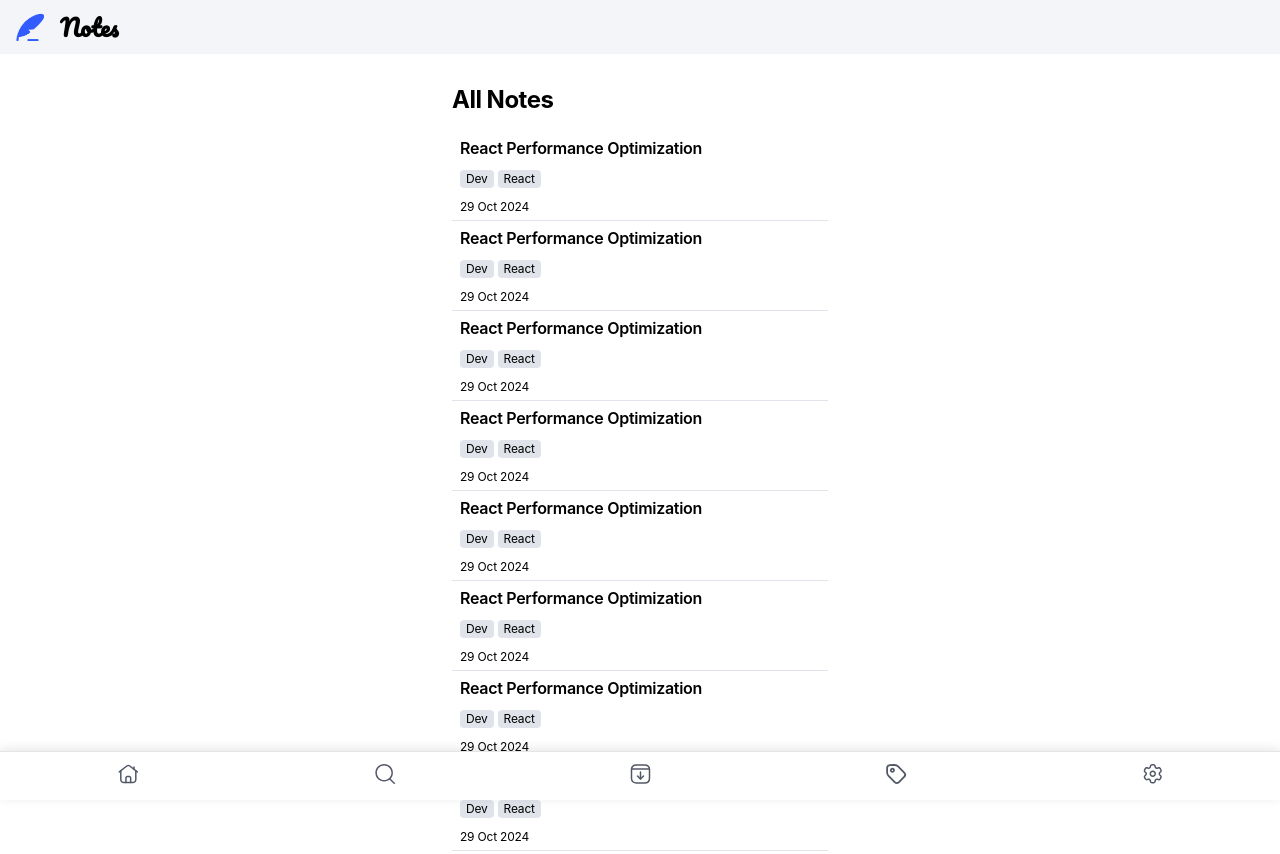
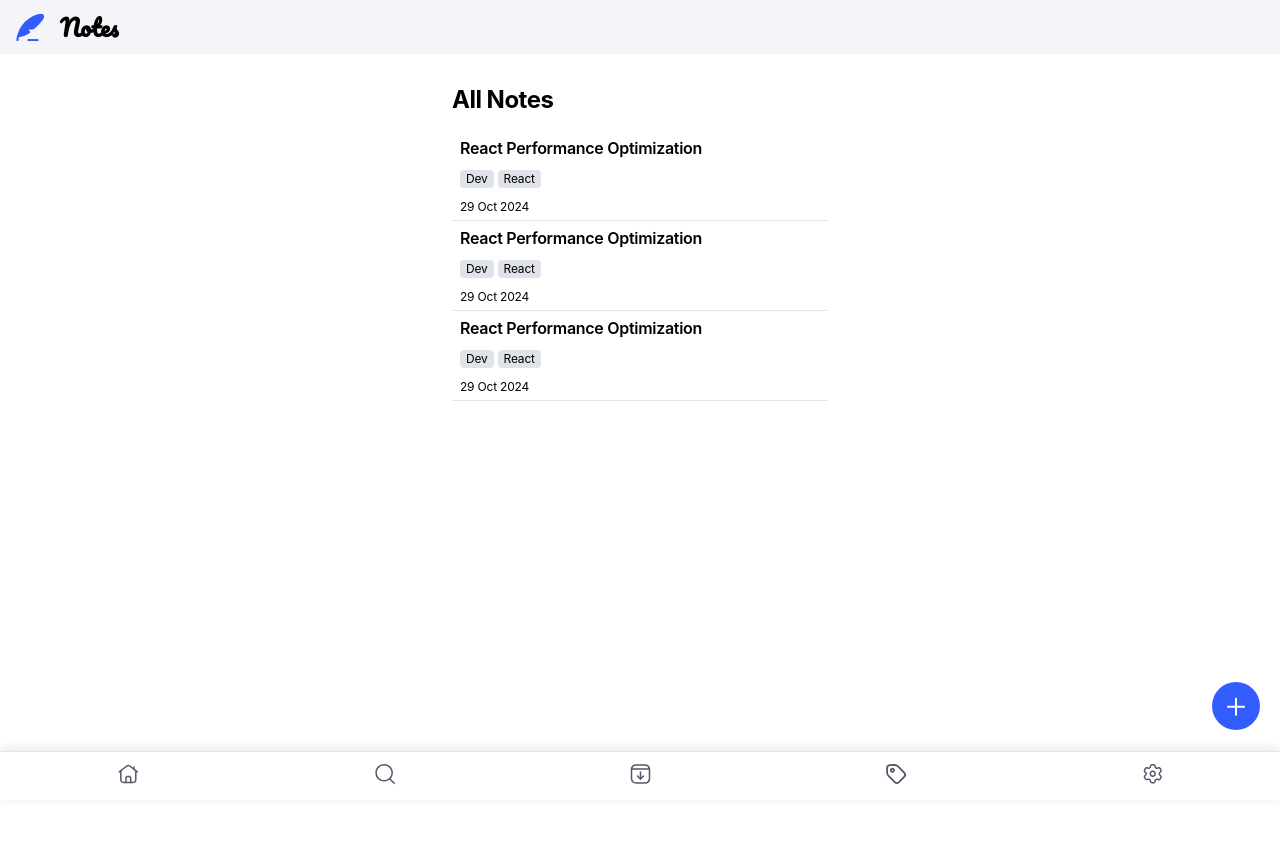
Before and after one commit to MikeG404/note-taking-web-app, a Next.js app: page /all-notes in a window 1280 px wide. After the commit the page ends 800 px from the top, so only its background shows below. Built offline with nearby package versions, Linux system fonts and the light colour scheme.

Commit message:
feat: add floating button UI component and update note-taking interface

```diff
--- a/app/all-notes/page.js
+++ b/app/all-notes/page.js
@@ -5,9 +5,7 @@ import NoteList from "../components/notes/NoteList";
 export default function AllNotes() {
     return (
         <main>
-            <MobilePageHeader />
             <NoteList />
-            <MobilePageFooter />
         </main>
     )
 }
--- a/app/components/assets/svg.js
+++ b/app/components/assets/svg.js
@@ -18,7 +18,7 @@ export const Search = () => {
     )
 }
 
-export const Inbox = () => {
+export const Archived = () => {
     return (
         <svg width="25" height="24" viewBox="0 0 25 24" fill="none" xmlns="http://www.w3.org/2000/svg">
             <path d="M21.5 7.78216V16.2169C21.5 19.165 19.4188 21 16.4736 21H8.52638C5.58119 21 3.5 19.165 3.5 16.2159V7.78216C3.5 4.83405 5.58119 3 8.52638 3H16.4736C19.4188 3 21.5 4.84281 21.5 7.78216Z" stroke="#525866" strokeWidth="1.5" strokeLinecap="round" strokeLinejoin="round"/>
@@ -46,3 +46,11 @@ export const Setting = () => {
         </svg>
     )
 }
+
+export const Plus = () => {
+    return (
+        <svg width="18" height="19" viewBox="0 0 18 19" fill="none" xmlns="http://www.w3.org/2000/svg">
+            <path d="M9 0.666626C9.55213 0.666626 10 1.11439 10 1.66663V8.66663H17C17.5521 8.66663 18 9.11436 18 9.66663C18 9.96876 17.8659 10.2396 17.6543 10.4228C17.4792 10.5746 17.25 10.6666 17 10.6666H10V17.6666C10 18.2189 9.55213 18.6666 9 18.6666C8.44787 18.6666 8 18.2189 8 17.6666V10.6666H1C0.44792 10.6666 0 10.2189 0 9.66663C0 9.11436 0.44792 8.66663 1 8.66663H8V1.66663C8 1.11439 8.44787 0.666626 9 0.666626Z" fill="white"/>
+        </svg>
+    )
+}
--- a/app/components/layout/MobilePageFooter.js
+++ b/app/components/layout/MobilePageFooter.js
@@ -1,7 +1,7 @@
 import styles from './mobile-page-footer.module.css';
 import Link from 'next/link';
 
-import { Home, Search, Inbox, Tag, Setting } from '../assets/svg';
+import { Home, Search, Archived, Tag, Setting } from '../assets/svg';
 
 
 export default function MobilePageFooter() {
@@ -13,8 +13,8 @@ export default function MobilePageFooter() {
             <Link href='/search-notes'>
                 <Search />
             </Link>
-            <Link href='/inbox'>
-                <Inbox />
+            <Link href='/archived'>
+                <Archived />
             </Link>
             <Link href='/tags'>
                 <Tag />
--- a/app/components/notes/NoteList.js
+++ b/app/components/notes/NoteList.js
@@ -1,5 +1,6 @@
 import styles from './note-list.module.css'
 import Note from "./Note"
+import FloatingButton from '../ui/FloatingButton'
 
 export default function NoteList() {
     return (
@@ -8,13 +9,7 @@ export default function NoteList() {
                 <Note />
                 <Note />
                 <Note />
-                <Note />
-                <Note />
-                <Note />
-                <Note />
-                <Note />
-                <Note />
-                <Note />
+                <FloatingButton />
         </section>
     )
 }
--- a/app/components/notes/note-list.module.css
+++ b/app/components/notes/note-list.module.css
@@ -1,5 +1,4 @@
 .noteList {
-    height: 100vh;
     overflow: scroll;
 }
 
--- /dev/null
+++ b/app/components/ui/FloatingButton.js
@@ -0,0 +1,11 @@
+import styles from './floating-button.module.css';
+import { Plus } from "../assets/svg";
+import Link from 'next/link';
+
+export default function FloatingButton() {
+    return (
+        <Link href='/' className={`${styles.floatingButton}`}>
+            <Plus />
+        </Link>
+    )
+}
--- /dev/null
+++ b/app/components/ui/floating-button.module.css
@@ -0,0 +1,14 @@
+.floatingButton {
+    display: flex;
+    justify-content: center;
+    align-items: center;
+    background-color: var(--blue-500);
+    border: none;
+    position: fixed;
+    bottom: 70px;
+    right: 20px;
+    width: 48px;
+    height: 48px;
+    border-radius: 100%;
+    cursor: pointer;
+}
--- a/app/layout.js
+++ b/app/layout.js
@@ -1,5 +1,7 @@
 import { Pacifico } from "next/font/google";
 import "./globals.css";
+import MobilePageHeader from "./components/layout/MobilePageHeader";
+import MobilePageFooter from "./components/layout/MobilePageFooter";
 
 const pacifico = Pacifico({
   variable: "--font-pacifico",
@@ -15,9 +17,11 @@ export const metadata = {
 export default function RootLayout({ children }) {
   return (
     <html lang="en">
+      <MobilePageHeader />
       <body className={`${pacifico.variable}`}>
         {children}
       </body>
+      <MobilePageFooter />
     </html>
   );
 }
```
